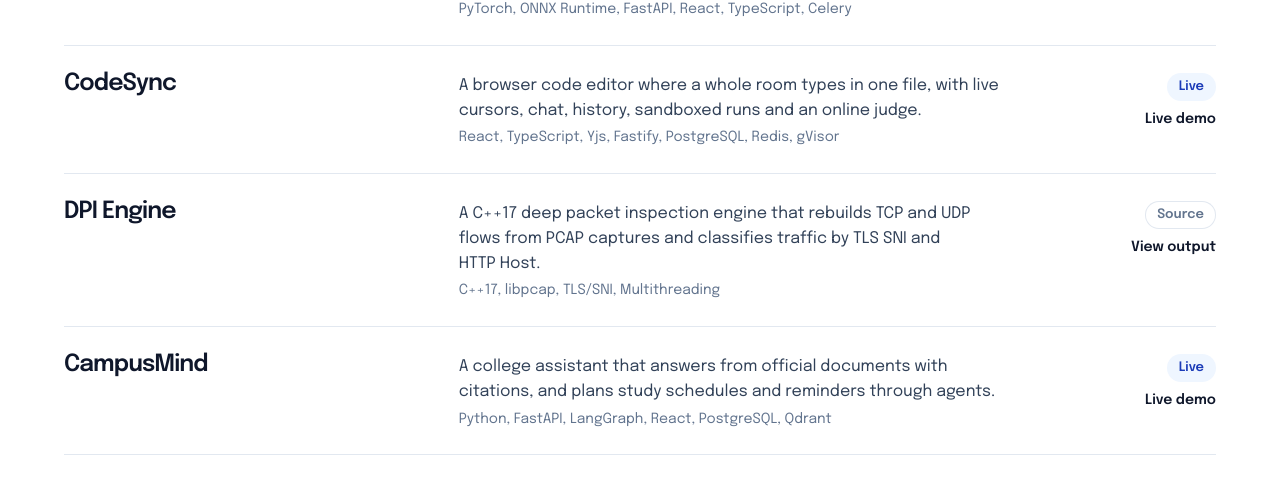
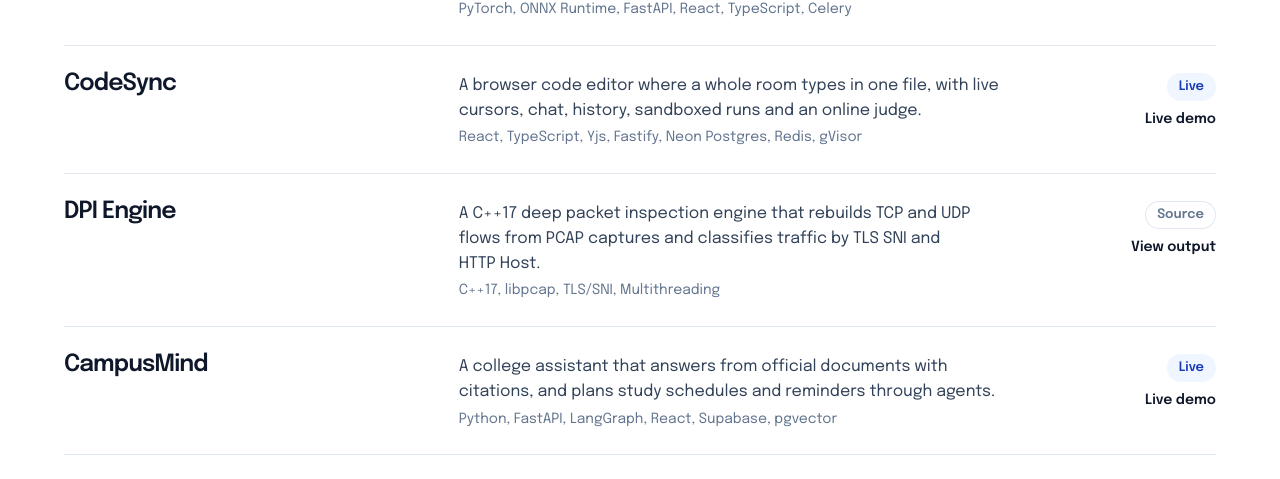
Before and after one commit to Shashank17singh/shashank17singh.github.io, a Next.js app in the folder next_portfolio/: page / in a window 1280 px wide. Shown: the part 1220-1699 px from the top of the page. Built offline with nearby package versions, Linux system fonts and the light colour scheme; no server answers.

Commit message:
Update CodeSync and CampusMind tech tags with Neon and Supabase pgvector

```diff
--- a/next_portfolio/src/components/Projects.tsx
+++ b/next_portfolio/src/components/Projects.tsx
@@ -37,7 +37,7 @@ const projects: Project[] = [
   {
     title: "CodeSync",
     description: "A browser code editor where a whole room types in one file, with live cursors, chat, history, sandboxed runs and an online judge.",
-    tech: ["React", "TypeScript", "Yjs", "Fastify", "PostgreSQL", "Redis", "gVisor"],
+    tech: ["React", "TypeScript", "Yjs", "Fastify", "Neon Postgres", "Redis", "gVisor"],
     github: "https://github.com/Shashank17singh/CodeSync",
     demo: "https://code-sync-vert.vercel.app/",
     live: true,
@@ -54,7 +54,7 @@ const projects: Project[] = [
   {
     title: "CampusMind",
     description: "A college assistant that answers from official documents with citations, and plans study schedules and reminders through agents.",
-    tech: ["Python", "FastAPI", "LangGraph", "React", "PostgreSQL", "Qdrant"],
+    tech: ["Python", "FastAPI", "LangGraph", "React", "Supabase", "pgvector"],
     github: "https://github.com/Shashank17singh/CampusMind",
     demo: "https://campus-mind-delta.vercel.app/",
     live: true,
--- a/next_portfolio/src/components/Skills.tsx
+++ b/next_portfolio/src/components/Skills.tsx
@@ -2,9 +2,9 @@ const skills = [
   { category: "Languages", items: ["Python", "C++", "TypeScript", "SQL"] },
   {
     category: "AI and machine learning",
-    items: ["PyTorch", "ONNX Runtime", "Scikit-learn", "XGBoost", "LangChain", "LangGraph", "Hugging Face", "ChromaDB", "Qdrant", "Ollama", "Faster-Whisper", "OpenCV"],
+    items: ["PyTorch", "ONNX Runtime", "Scikit-learn", "XGBoost", "LangChain", "LangGraph", "Hugging Face", "ChromaDB", "Qdrant", "pgvector", "Ollama", "Faster-Whisper", "OpenCV"],
   },
-  { category: "Systems and backend", items: ["C++17", "Multithreading", "FastAPI", "Flask", "Celery", "REST APIs", "PostgreSQL", "Supabase"] },
+  { category: "Systems and backend", items: ["C++17", "Multithreading", "FastAPI", "Flask", "Celery", "REST APIs", "PostgreSQL", "Supabase", "Neon"] },
   { category: "Cloud and DevOps", items: ["Docker", "AWS", "CI/CD", "GitHub Actions", "Nginx"] },
   { category: "Architecture and security", items: ["Microservices", "Distributed systems", "TCP/UDP", "TLS/SNI", "Cryptography (RSA/AES)", "Zero-Trust"] },
   { category: "Frontend and data", items: ["Next.js", "React", "Tailwind CSS", "Pandas", "NumPy"] },
```
